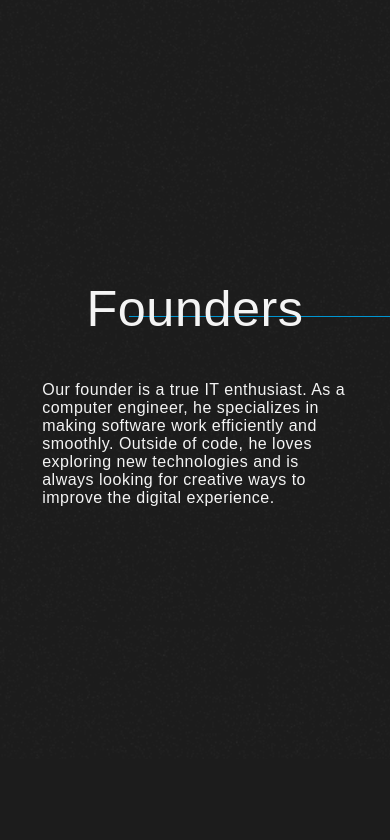
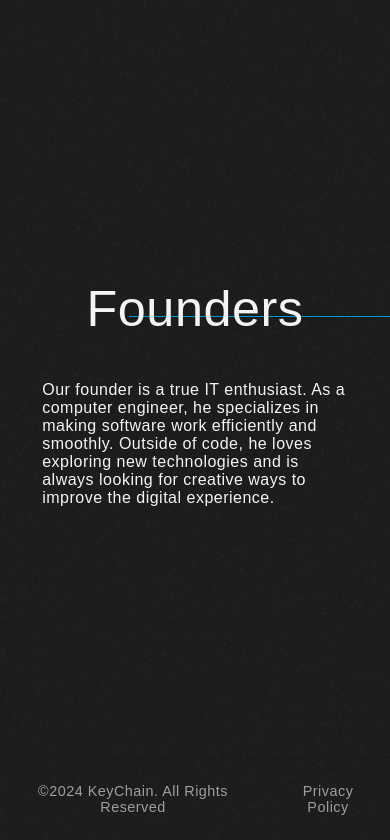
Before and after one commit to yagoid/Keychain, a React (Vite) app: page / in a window 390 px wide. Shown: the part 2615-3455 px from the top of the page. Before the commit the page ends 3374 px from the top, so only its background shows below. Built offline with nearby package versions, Linux system fonts and the light colour scheme.

Commit message:
Footer added

```diff
--- a/src/assets/locales/texts.js
+++ b/src/assets/locales/texts.js
@@ -2,6 +2,18 @@ export const TEXTS = {
     welcome: {
       es: "¡Bienvenido!",
       en: "Welcome!"
+    },
+    footer: {
+      es: "©2024 Keychain. Todos los derechos reservados",
+      en: "©2024 KeyChain. All Rights Reserved"
+    },
+    privacyPolicy: {
+      es: "Política de Privacidad",
+      en: "Privacy Policy"
+    },
+    email: {
+      es: "Keychain@gmail.com",
+      en: "Keychain@gmail.com"
     },
     logIn: {
       es: "Iniciar Sesión",
--- /dev/null
+++ b/src/components/Footer.css
@@ -0,0 +1,25 @@
+footer {
+    position: relative;
+    display: flex;
+    justify-content: center;
+    gap: 200px;
+    width: 100%;
+    padding: 10px 0;
+    bottom: 0;
+    text-align: center;
+    font-size: 0.9rem;
+    opacity: 0.6;
+    box-shadow: 0 2px 4px rgba(0, 0, 0, 0.9);
+}
+
+footer p {
+    padding: 0 20px;
+}
+
+
+@media (max-width: 576px) {
+    footer {
+        justify-content: space-between;
+        gap: 0;
+    }
+  }
--- /dev/null
+++ b/src/components/Footer.jsx
@@ -0,0 +1,11 @@
+import { TEXTS } from "./../assets/locales/texts.js";
+import "./Footer.css";
+
+export default function Footer() {
+  return (
+    <footer className="footer-content">
+      <p>{TEXTS.footer.en}</p>
+      <p>{TEXTS.privacyPolicy.en}</p>
+    </footer>
+  );
+}
--- a/src/pages/About.jsx
+++ b/src/pages/About.jsx
@@ -9,6 +9,7 @@ import LocatorBar from "../components/LocatorBar";
 import SolutionsContent from "../components/SolutionsContent.jsx";
 import ServicesContent from "../components/ServicesContent.jsx";
 import FoundersContent from "../components/FoundersContent.jsx";
+import Footer from "../components/Footer.jsx";
 
 export default function AboutPage() {
   const [scrollPosition, setScrollPosition] = useState(0);
@@ -65,15 +66,15 @@ export default function AboutPage() {
     // console.log("services", positionServicesSection);
     // console.log("funders", positionFoundersSection);
 
-    if (scrollPosition < positionSolutionsSection - 5) {
+    if (scrollPosition < positionSolutionsSection - 50) {
       setNameActiveSection(TEXTS.main.en);
     } else if (
-      scrollPosition >= positionSolutionsSection - 5 &&
-      scrollPosition < positionServicesSection - 5
+      scrollPosition >= positionSolutionsSection - 50 &&
+      scrollPosition < positionServicesSection - 50
     ) {
       setNameActiveSection(TEXTS.solutions.en);
     } else if (
-      scrollPosition >= positionServicesSection - 5 &&
+      scrollPosition >= positionServicesSection - 50 &&
       scrollPosition < positionFoundersSection - 150
     ) {
       setNameActiveSection(TEXTS.services.en);
@@ -91,7 +92,7 @@ export default function AboutPage() {
   }, [scrollPosition]);
 
   return (
-    <div id="scrollDemo" className="about" ref={aboutRef}>
+    <div className="about" ref={aboutRef}>
       <div id="main" className="main-section" ref={mainRef}>
         <Navbar
           setActiveSection={setActiveSection}
@@ -130,6 +131,7 @@ export default function AboutPage() {
       <div id="founders" className="founders-section" ref={foundersRef}>
         <FoundersContent />
       </div>
+      <Footer />
     </div>
   );
 }
```
